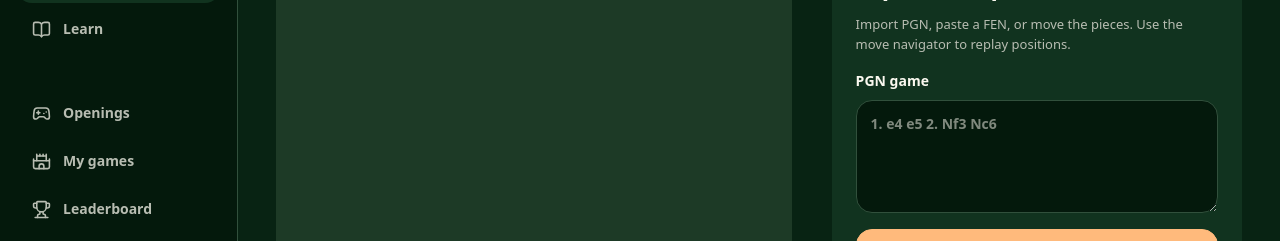
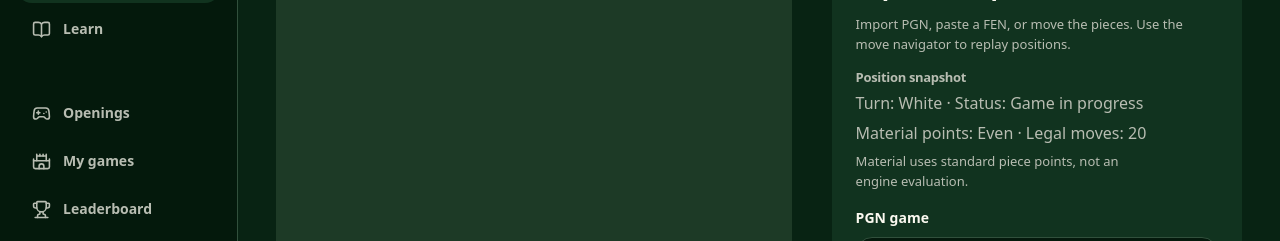
Before and after one commit to hoquan2007/Chess_online, a Next.js app: page /analysis in a window 1280 px wide. Shown: the part 303-544 px from the top of the page. Built offline with nearby package versions, Linux system fonts and the light colour scheme; no server answers.

Commit message:
feat(analysis): show descriptive position insight

```diff
--- a/src/components/AnalysisWorkspace.tsx
+++ b/src/components/AnalysisWorkspace.tsx
@@ -5,6 +5,7 @@ import { Chess, type Square } from "chess.js";
 import { Chessboard } from "react-chessboard";
 import { ArrowLeft, ArrowRight, Download, RotateCcw } from "lucide-react";
 import { applyLegalMove, parseCoordinateMove, selectPromotion } from "@/lib/chess/rules";
+import { positionInsight } from "@/lib/chess/insights";
 import { PromotionDialog } from "@/components/PromotionDialog";
 
 type Analysis = { start: string; san: string[]; index: number };
@@ -132,6 +133,7 @@ export function AnalysisWorkspace({ initialPgn = "" }: { initialPgn?: string })
   };
 
   const lastMove = board.history({ verbose: true }).at(-1);
+  const insight = positionInsight(board);
   const styles: Record<string, React.CSSProperties> = {};
   if (lastMove) styles[lastMove.to] = { boxShadow: "inset 0 0 0 3px var(--color-accent)" };
   if (selected) {
@@ -160,6 +162,13 @@ export function AnalysisWorkspace({ initialPgn = "" }: { initialPgn?: string })
     <aside className="game-panel">
       <h2 className="panel-title">Explore the position</h2>
       <p className="panel-sub">Import PGN, paste a FEN, or move the pieces. Use the move navigator to replay positions.</p>
+      <section aria-label="Position insight" className="stack" style={{ gap: 5 }}>
+        <h3 className="panel-sub">Position snapshot</h3>
+        <p className="muted">Turn: {insight.turn} · Status: {insight.status}</p>
+        <p className="muted">Material points: {insight.material} · Legal moves: {insight.legalMoves}</p>
+        {insight.drawClaim && <p className="muted">Draw claim available: {insight.drawClaim}.</p>}
+        <p className="panel-sub">Material uses standard piece points, not an engine evaluation.</p>
+      </section>
       <label className="label">PGN game<textarea className="field" rows={4} value={pgn} onChange={(event) => setPgn(event.target.value)} placeholder="1. e4 e5 2. Nf3 Nc6" /></label>
       <button type="button" className="btn primary" onClick={importPgn}>Import PGN</button>
       <label className="label">FEN position<input className="field" value={fenText} onChange={(event) => setFenText(event.target.value)} placeholder="Paste FEN here" /></label>
--- /dev/null
+++ b/src/lib/chess/insights.ts
@@ -0,0 +1,25 @@
+import { Chess } from "chess.js";
+import { availableDrawClaims, gameResult } from "./rules";
+
+const piecePoints: Record<string, number> = { p: 1, n: 3, b: 3, r: 5, q: 9, k: 0 };
+
+/** Descriptive, non-engine study data. Material points are not an evaluation. */
+export function positionInsight(game: Chess) {
+  const result = gameResult(game);
+  const points = { w: 0, b: 0 };
+  for (const row of game.board()) {
+    for (const piece of row) if (piece) points[piece.color] += piecePoints[piece.type] ?? 0;
+  }
+  const lead = points.w - points.b;
+  const claims = result.finished ? null : availableDrawClaims(game);
+  return {
+    turn: game.turn() === "w" ? "White" : "Black",
+    status: result.label === "Checkmate"
+      ? `Checkmate — ${result.winner === "w" ? "White" : "Black"} wins`
+      : result.label,
+    material: lead === 0 ? "Even" : `${lead > 0 ? "White" : "Black"} +${Math.abs(lead)}`,
+    legalMoves: game.moves().length,
+    drawClaim: [claims?.repetition ? "threefold repetition" : null, claims?.fiftyMoves ? "50-move rule" : null]
+      .filter(Boolean).join(" and "),
+  };
+}
```
Also changed, not shown: 9 other files (tests, documents, lock files or other folders).
